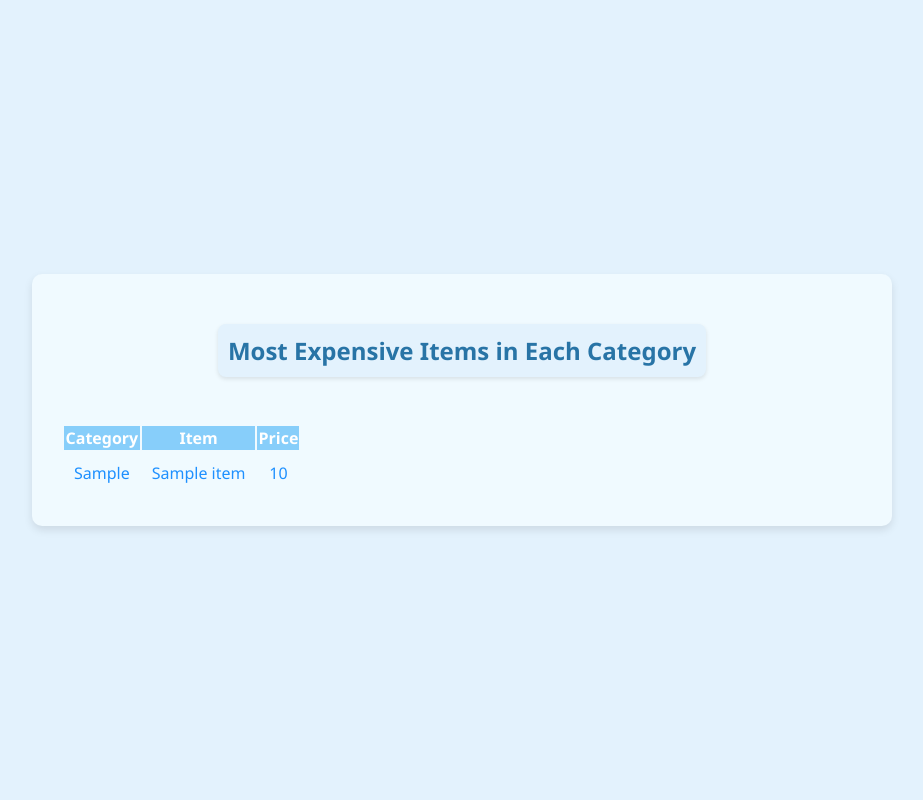
After one commit to raneenkakar/Store-Database-Design, a PHP site: page /1_mostExpensiveItem.php in a window 1280 px wide. The commit adds this page. Shown: the whole page, without its empty margins (178-1101 px from the left). Run offline with PHP 8.4, Linux system fonts and the light colour scheme; tables that the repository leaves empty or names only in its code hold one stand-in row (values such as "Sample post").

Commit message:
mostExpensiveItem & noExcellentItems

```diff
--- /dev/null
+++ b/1_mostExpensiveItem.php
@@ -0,0 +1,46 @@
+<!DOCTYPE html>
+<html lang="en">
+<head>
+    <meta charset="UTF-8">
+    <meta name="viewport" content="width=device-width, initial-scale=1.0">
+    <title>Most Expensive Items</title>
+    <link rel="stylesheet" href="style.css">
+    <link rel="stylesheet" href="https://fonts.googleapis.com/css?family=Roboto">
+</head>
+<body>
+    <?php
+    require("phase_1/dbconnect.php");
+
+    // Most expensive items in each category
+    $sql = "SELECT category, title, price
+            FROM item
+            WHERE (category, price) IN
+                (SELECT category, MAX(price)
+                FROM item GROUP BY category)";
+
+    $result = mysqli_query($conn, $sql);
+
+    echo " <div class='content'>
+            <h2>Most Expensive Items in Each Category</h2><br>
+            <table>
+                <tr class='table-header'>
+                    <th>Category</th>
+                    <th>Item</th>
+                    <th>Price</th>
+                </tr>";
+
+    while ($row = mysqli_fetch_assoc($result)) {
+        echo "      <tr class='table-row'>
+                        <td>".$row['category']."</td>
+                        <td>".$row['title']."</td>
+                        <td>".$row['price']."</td>
+                    </tr>";
+    }
+    echo "
+        </table>
+        </div>";
+
+    mysqli_close($conn);
+    ?>
+</body>
+</html>
--- a/home.php
+++ b/home.php
@@ -25,6 +25,7 @@ require("phase_1/dbconnect.php");
         <div class="navbar">
             <a href="home.php">Search</a>
             <a href="postitem.php">Post</a>
+            <a href="lists.php">Lists</a>
             <form action="phase_1/logout.php" method="post">
                 <button type="submit" class= "button-3">Sign Out</button>
             </form>
--- a/postitem.php
+++ b/postitem.php
@@ -31,7 +31,7 @@ if (isset($_GET['error']) && $_GET['error'] == 'reachedlimit') {
         <div class="navbar">
             <a href="home.php">Search</a>
             <a class="active" href="postitem.php">Post</a>
-            <!-- Assuming you don't need the lists link as per your requirement -->
+            <a href="lists.php">Lists</a>
             <form action="phase_1/logout.php" method="post">
                 <button type="submit" class="button-3">Sign Out</button>
             </form>
--- a/reviewitem.php
+++ b/reviewitem.php
@@ -27,7 +27,7 @@ $itemId = $_GET["itemId"];
             <div class="navbar">
                 <a class="active" href="home.php">Search</a>
                 <a href="postitem.php">Post</a>
-
+                <a href="lists.php">Lists</a>
                 <form action="phase_1/logout.php" method="post">
                     <button type="submit" class="button-3">Log out</button>
                 </form>
--- a/reviews.php
+++ b/reviews.php
@@ -34,7 +34,7 @@ if (isset($_GET["itemId"])){
         <a class="active" href="home.php">Search</a>
             <a href="home.php">Search</a>
             <a href="phase_1/postitem.php">Post</a>
-            <!-- Removed link to lists.php since you do not use it -->
+            <a href="lists.php">Lists</a>
             <form action="phase_1/logout.php" method="post">
                 <button type="submit" class="button-3">Sign Out</button>
             </form>
--- a/search.php
+++ b/search.php
@@ -26,6 +26,7 @@ require("phase_1/dbconnect.php"); // Make sure this path matches your project st
         <div class="navbar">
             <a href="home.php" class="active">Search</a>
             <a href="postitem.php">Post Item</a>
+            <a href="lists.php">Lists</a>
             <form action="phase_1/logout.php" method="post">
                 <button type="submit" class="button-3">Sign Out</button>
             </form>
--- a/seller.php
+++ b/seller.php
@@ -41,6 +41,7 @@ if (empty($seller)) {
             <a href="home.php">Search</a>
             <a href="postitem.php">Post</a>
             <a class="active" href="seller.php">Seller</a>
+            <a href="lists.php">Lists</a>
             <form action="logout.php" method="post">
                 <button type="submit" class="button-3">Log out</button>
             </form>
--- a/style.css
+++ b/style.css
@@ -624,3 +624,47 @@ h2 {
 .button-view-reviews:hover {
     background-color: #e68a00;
 }
+
+.list-container {
+    display: inline-block;
+    background-color: #f0f8ff;
+    border-radius: 10px;
+    box-shadow: 0 6px 10px rgba(0, 0, 0, 0.1);
+    padding: 25px;
+    width: 80%;
+    max-width: 600px;
+    border: 2px solid #cbe4f9;
+}
+
+.search-results{
+    display:inline-block;
+    margin-top: 30px;
+    width: 100%;
+}
+
+.table-header {
+    background-color: #87cefa;
+    color: #ffffff;
+    padding: 10px 20px;
+    font-weight: bold;
+    text-align: center;
+    border-radius: 8px 8px 0 0;
+}
+
+.table-row {
+    border-bottom: 1px solid #add8e6;
+    text-align: center;
+    padding: 20px;
+    transition: background-color 0.2s ease-in-out;
+}
+
+.table-row td {
+    padding: 10px;
+    text-align: center;
+    color: #1e90ff;
+    font-size: 16px;
+}
+
+.table-row:hover {
+    background-color: #d0f7ff;
+}
```
Also changed, not shown: 5_noExcellentItems.php (added, +56 -0 lines), lists.php (added, +65 -0 lines).
